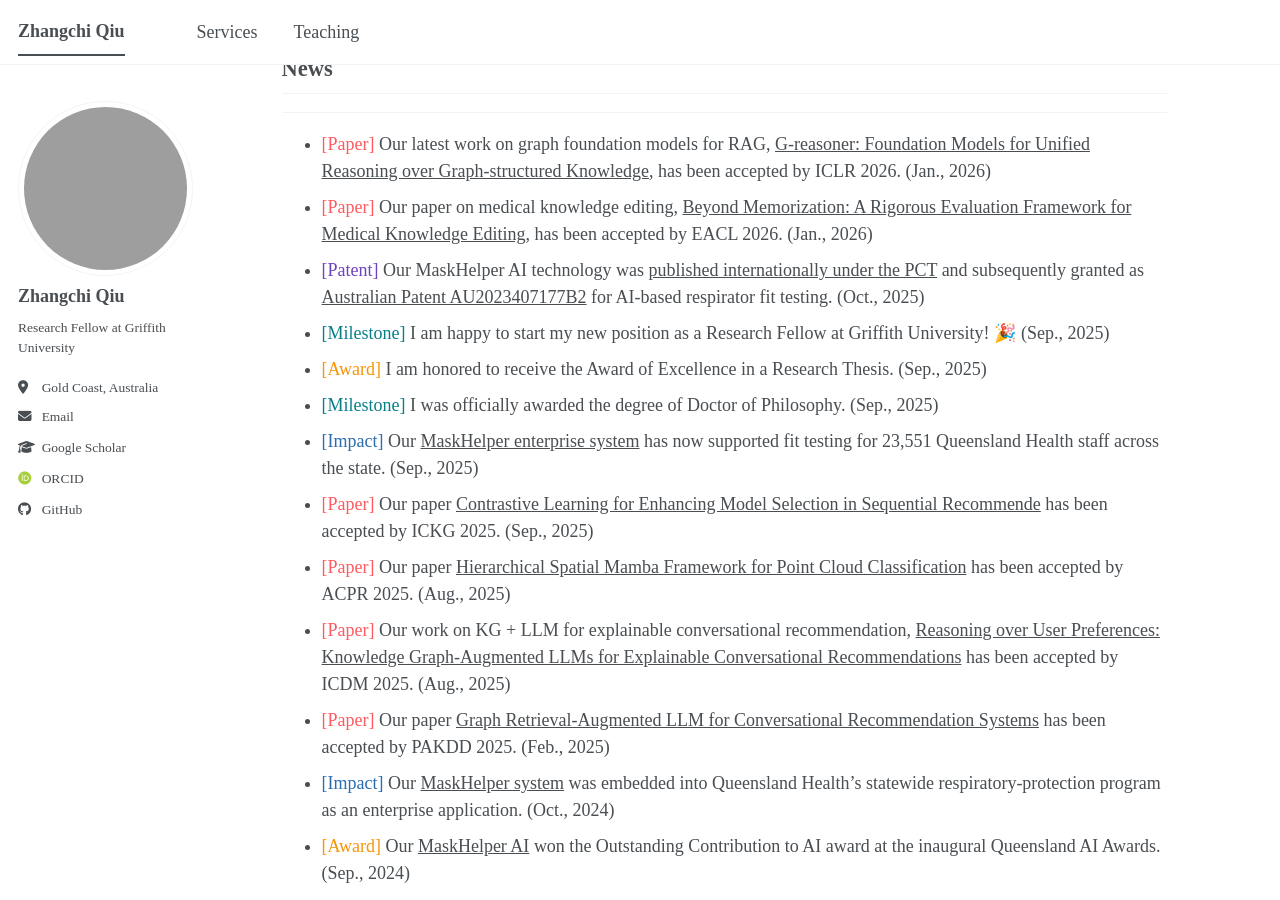
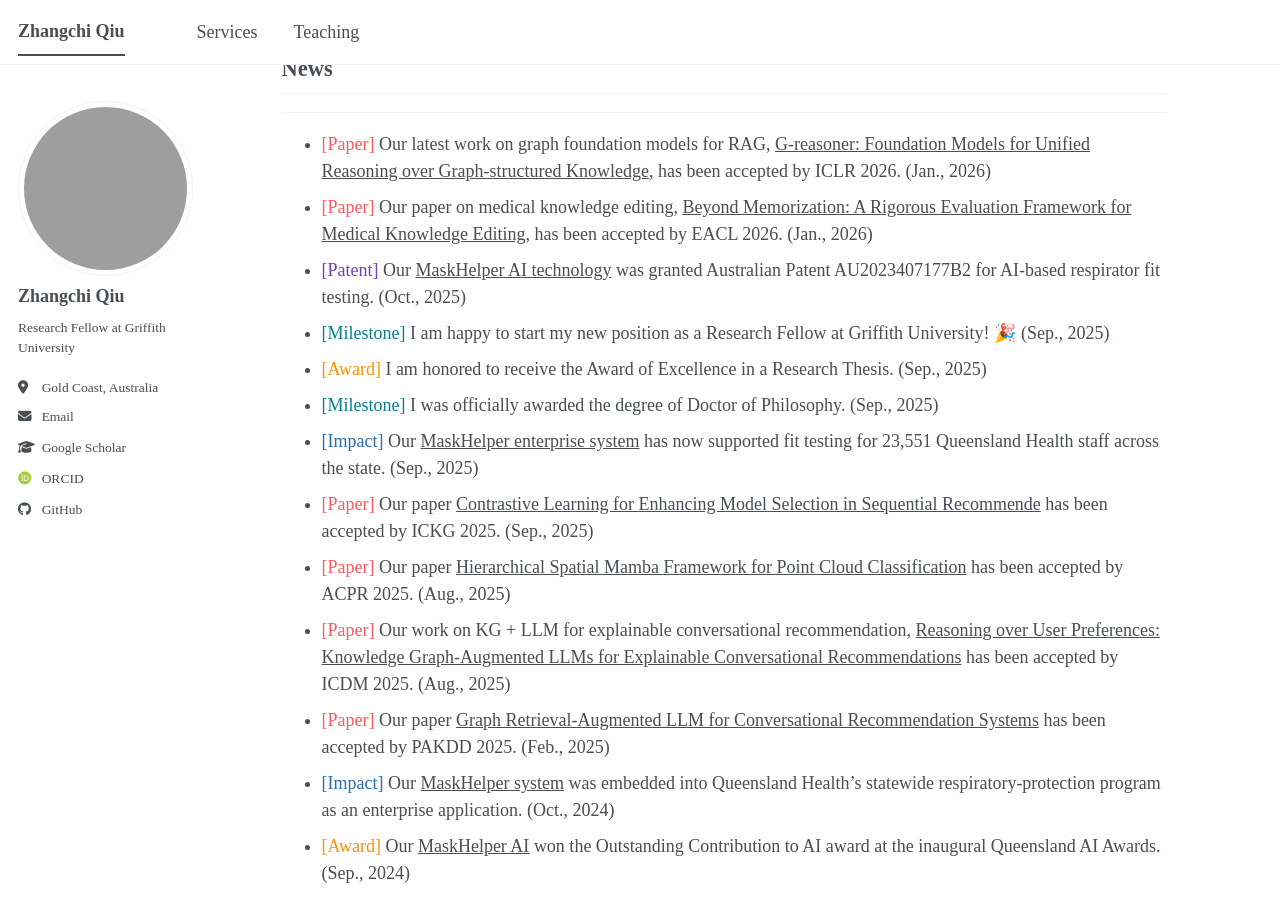
Before and after one commit to icedpanda/icedpanda.github.io, a Jekyll site: the page built from _pages/about.md, in a window 1280 px wide and 900 px high, scrolled down 346 px. Built offline with Jekyll 4.4.1, drawn with Linux system fonts in a browser that asks for light colours; some web fonts are replaced; a script bundle is joined from its source files by our own code; library files that are not in the unit come from our copies.

Commit message:
docs(about): refine patent entry for MaskHelper AI technology
- Clarified the description of the MaskHelper AI technology patent, emphasizing the Australian patent grant while removing the mention of international publication.

```diff
--- a/_pages/about.md
+++ b/_pages/about.md
@@ -18,7 +18,7 @@
 
 - <span class="news-type" style="--news-label-color: #FF5A5F;">[Paper]</span> Our latest work on graph foundation models for RAG, <a class="news-link" href="https://arxiv.org/abs/2509.24276">G-reasoner: Foundation Models for Unified Reasoning over Graph-structured Knowledge</a>, has been accepted by ICLR 2026. (Jan., 2026)
 - <span class="news-type" style="--news-label-color: #FF5A5F;">[Paper]</span> Our paper on medical knowledge editing, <a class="news-link" href="https://arxiv.org/abs/2506.03490">Beyond Memorization: A Rigorous Evaluation Framework for Medical Knowledge Editing</a>, has been accepted by EACL 2026. (Jan., 2026)
-- <span class="news-type" style="--news-label-color: #6F42C1;">[Patent]</span> Our MaskHelper AI technology was <a class="news-link" href="https://patents.google.com/patent/WO2024130305A1/en">published internationally under the PCT</a> and subsequently granted as <a class="news-link" href="https://patents.google.com/patent/AU2023407177B2/en">Australian Patent AU2023407177B2</a> for AI-based respirator fit testing. (Oct., 2025)
+- <span class="news-type" style="--news-label-color: #6F42C1;">[Patent]</span> Our <a class="news-link" href="https://patents.google.com/patent/AU2023407177B2/en">MaskHelper AI technology</a> was granted Australian Patent AU2023407177B2 for AI-based respirator fit testing. (Oct., 2025)
 - <span class="news-type" style="--news-label-color: #087E8B;">[Milestone]</span> I am happy to start my new position as a Research Fellow at Griffith University! 🎉 (Sep., 2025)
 - <span class="news-type" style="--news-label-color: #f89406;">[Award]</span> I am honored to receive the Award of Excellence in a Research Thesis. (Sep., 2025)
 - <span class="news-type" style="--news-label-color: #087E8B;">[Milestone]</span> I was officially awarded the degree of Doctor of Philosophy. (Sep., 2025)
```
